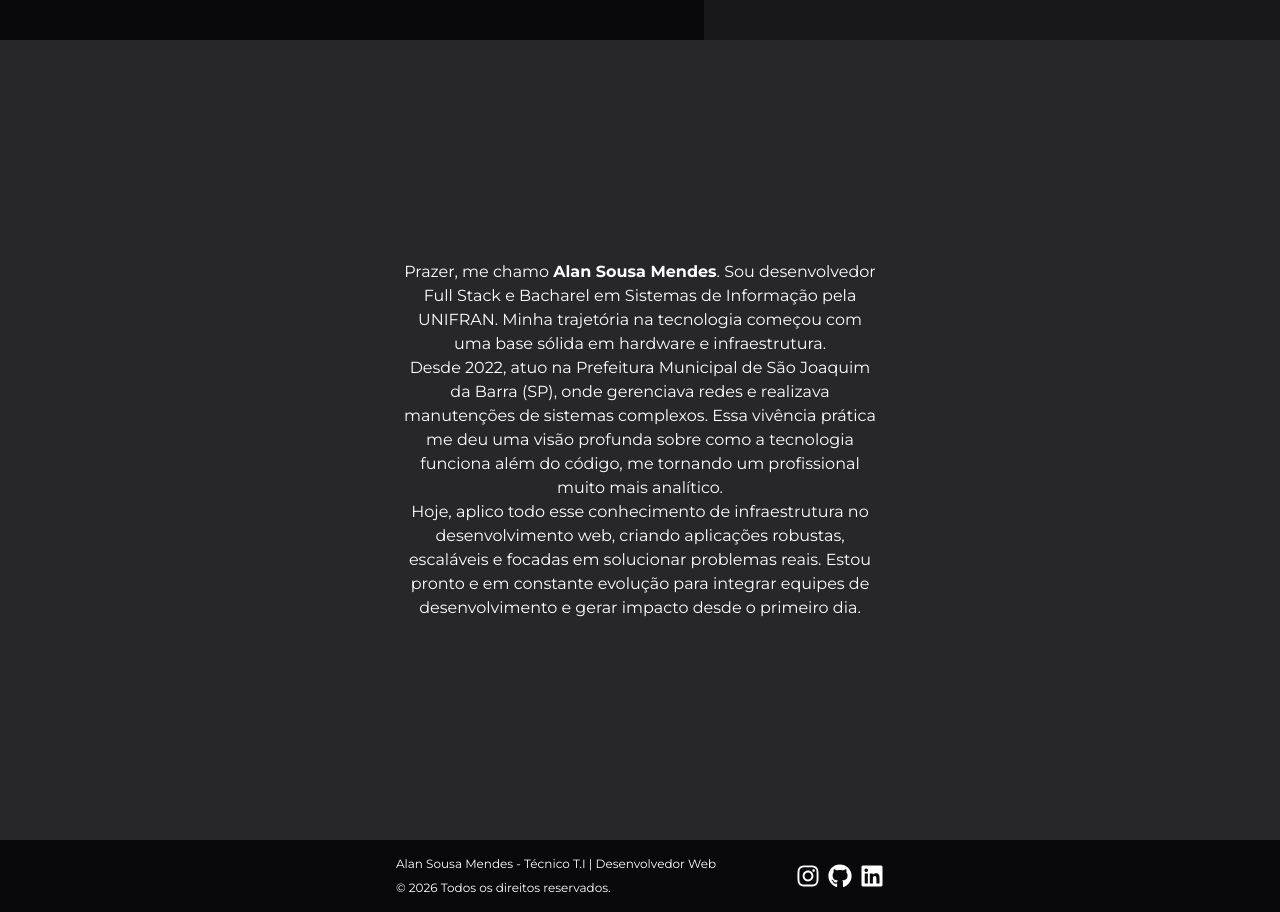
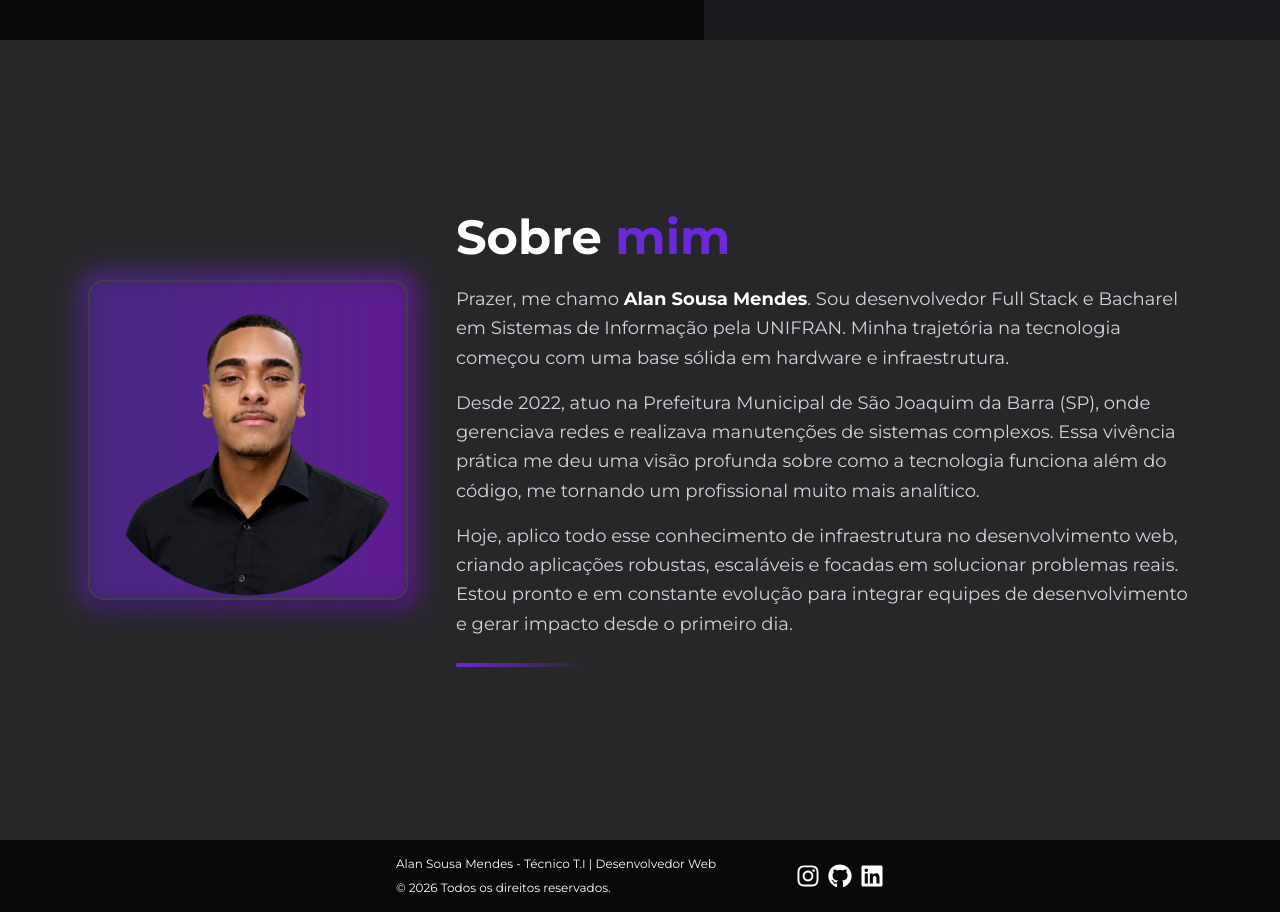
Before and after one commit to lanzinn3/portifolio, a Next.js app: page / in a window 1280 px wide. Shown: the part 760-1672 px from the top of the page. Built offline with nearby package versions, Linux system fonts and the light colour scheme.

Commit message:
pagina sobre

```diff
--- a/app/components/sobre.tsx
+++ b/app/components/sobre.tsx
@@ -1,13 +1,30 @@
-import Menu from "@/app/components/menu";
-
+import Image from "next/image";
+import Alan from "@/app/image/alanformal.png";
 
 export default function SobrePage() {
   return (
-    <div >
-      <main>
-        <div className=" text-white text-center w-120 gap-6">
+    <div className="w-full max-w-6xl px-6 py-20">
+      <div className="flex flex-col md:flex-row items-center gap-12">
+
+        <div className="flex-shrink-0">
+          <div className="relative">
+            <div className="absolute -inset-2 bg-gradient-to-r from-[#6D28D9] to-purple-600 rounded-2xl blur-md opacity-50"></div>
+            <Image
+              src={Alan}
+              alt="Alan Sousa Mendes"
+              className="relative w-70 h-70 md:w-80 md:h-80 rounded-2xl object-cover shadow-xl border-2 border-zinc-700"
+            />
+          </div>
+        </div>
+
+        <div className="flex-1 text-white font-montserrat space-y-6">
+          <h2 className="text-4xl md:text-5xl font-bold">
+            Sobre <span className="text-[#6D28D9]">mim</span>
+          </h2>
+
+          <div className="space-y-4 text-zinc-300 text-lg leading-relaxed">
             <p>
-            Prazer, me chamo <strong>Alan Sousa Mendes</strong>. Sou desenvolvedor Full Stack e Bacharel em Sistemas de Informação pela UNIFRAN. Minha trajetória na tecnologia começou com uma base sólida em hardware e infraestrutura.
+              Prazer, me chamo <strong className="text-white">Alan Sousa Mendes</strong>. Sou desenvolvedor Full Stack e Bacharel em Sistemas de Informação pela UNIFRAN. Minha trajetória na tecnologia começou com uma base sólida em hardware e infraestrutura.
             </p>
             <p>
               Desde 2022, atuo na Prefeitura Municipal de São Joaquim da Barra (SP), onde gerenciava redes e realizava manutenções de sistemas complexos. Essa vivência prática me deu uma visão profunda sobre como a tecnologia funciona além do código, me tornando um profissional muito mais analítico.
@@ -17,7 +34,9 @@ export default function SobrePage() {
             </p>
           </div>
 
-      </main>
+          <div className="h-1 w-32 bg-gradient-to-r from-[#6D28D9] to-transparent rounded-full"></div>
+        </div>
+      </div>
     </div>
   );
 }
```
Lines whose indentation alone changed are shown as unchanged.
